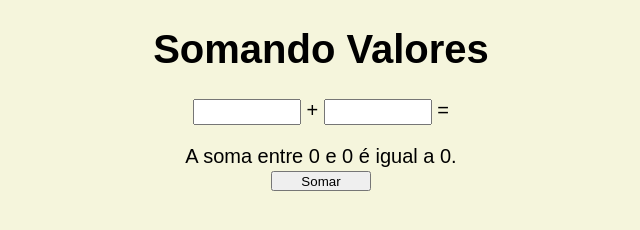
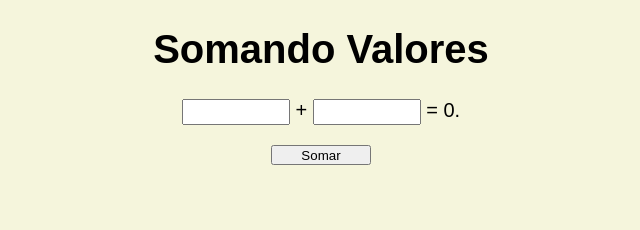
Before and after one commit to kauadesousanovais/Calculadora-basica, a plain HTML site: page ex007.html in a window 1280 px wide. Both pictures are taken after a click on the button "Somar". Shown: the whole page, without its empty margins (319-959 px from the left). Drawn offline with Linux system fonts and the light colour scheme.

Commit message:
Adição

```diff
--- a/ex007.html
+++ b/ex007.html
@@ -16,13 +16,8 @@
         }
         input#Soma{
             width: 100px;
-            height: px;
-
-        }
-        div{
+            height: 20 px;
             margin-top: 20px;
-            display: flex;
-            justify-content: center;
         }
     </style>
 </head>
@@ -30,9 +25,10 @@
     <h1>Somando Valores</h1>
     <input type="number" name="txtn1" id="txtn1"> +
     <input type="number" name="txtn2" id="txtn2"> =
-    <div id="res">
+    <span id="res">
         Resultado
-    </div>
+    </span>
+    <br>
     <input type="button" value="Somar" onclick="somar()" id="Soma">
     <script>
         function somar(){
@@ -42,8 +38,17 @@
             var n1 = Number(tn1.value)
             var n2 = Number(tn2.value)
             var s = n1 + n2
-            res.innerHTML = `A soma entre ${n1} e ${n2} é igual a ${s}.`
+            res.innerHTML = `${s}.`
         }
+        //Funçao para colocar o Enter
+        function handleEnter(event){
+                if(event.keyCode === 13) {
+                    somar();
+                }
+            }
+        //Adicionar o evento para todos os numeros
+        document.getElementById('txtn1').addEventListener('keydown', handleEnter);
+        document.getElementById('txtn2').addEventListener('keydown', handleEnter);
     </script>
 </body>
 </html>
```
